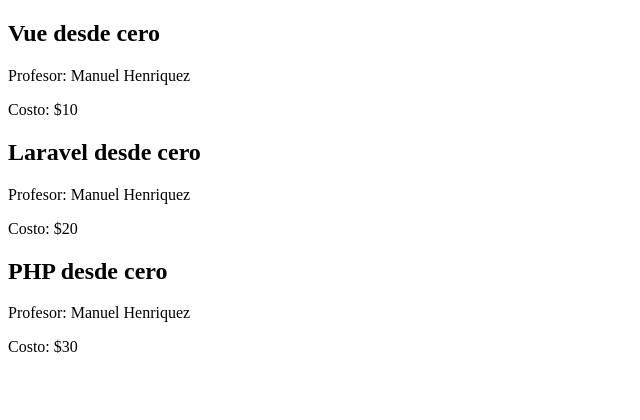
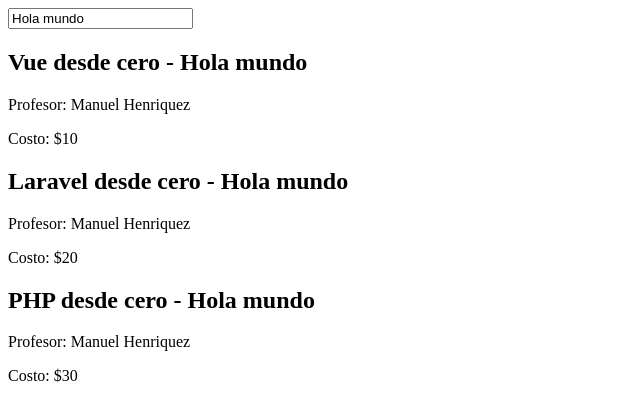
Before and after one commit to manuelhm1993/mh-vue3, a Vue app: page / in a window 1280 px wide. Shown: the top 420 px of the page, without its empty margins (0-640 px from the left). Built offline with nearby package versions, Linux system fonts and the light colour scheme.

Commit message:
Se puede vincular de forma reactiva variables del componente padre al hijo, pero no en sentido contrario

```diff
--- a/src/App.vue
+++ b/src/App.vue
@@ -1,4 +1,5 @@
 <script setup>
+    import { ref } from 'vue';
     import DetailCourse from './components/DetailCourse.vue';
 
     // Data simulada de una API
@@ -20,13 +21,17 @@
             "price": 30
         },
     ];
+
+    const prueba = ref('Hola mundo');
 </script>
 
 <template>
+    <input type="text" v-model="prueba">
+
     <!-- Se llama al componente variando la información enviada -->
     <template v-for="course in courses">
-        <!-- En caso que sea una variable y no un valor literal, el atributo debe llevar : como sufijo -->
-        <DetailCourse :course="course" prueba="Hola mundo" />
+        <!-- Si el atributo se llama igual que la variable, se puede simplificar la llamada :prueba -->
+        <DetailCourse :course="course" :prueba />
     </template>
 </template>
 
--- a/src/components/DetailCourse.vue
+++ b/src/components/DetailCourse.vue
@@ -11,7 +11,7 @@
 
 <template>
     <!-- Luego de recibir la información, se puede interpolar como variables normales -->
-    <h2>{{ course.title }}</h2>
+    <h2>{{ course.title }} - {{ prueba }}</h2>
     <p>Profesor: {{ course.teacher }}</p>
     <p>Costo: ${{ course.price }}</p>
 </template>
```
